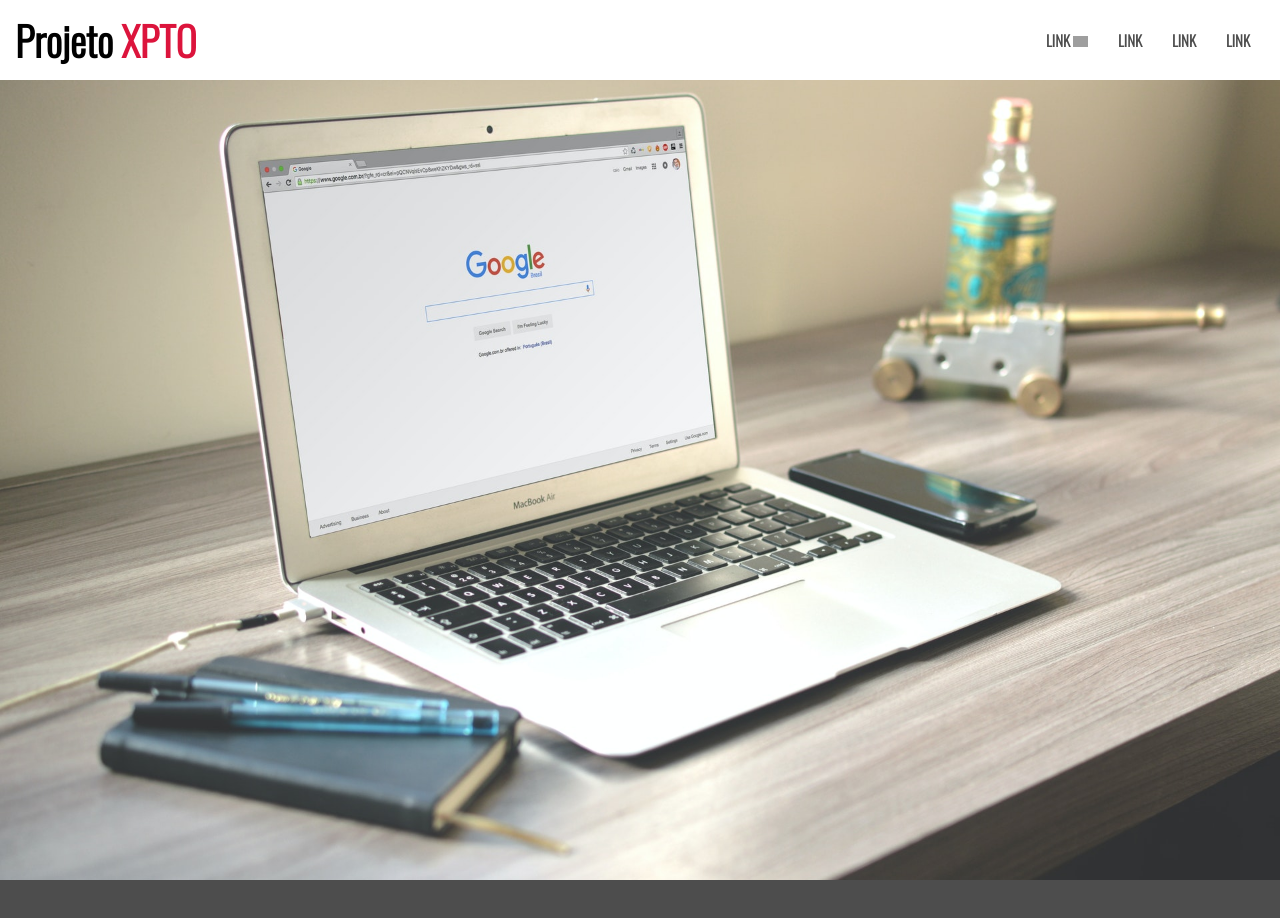
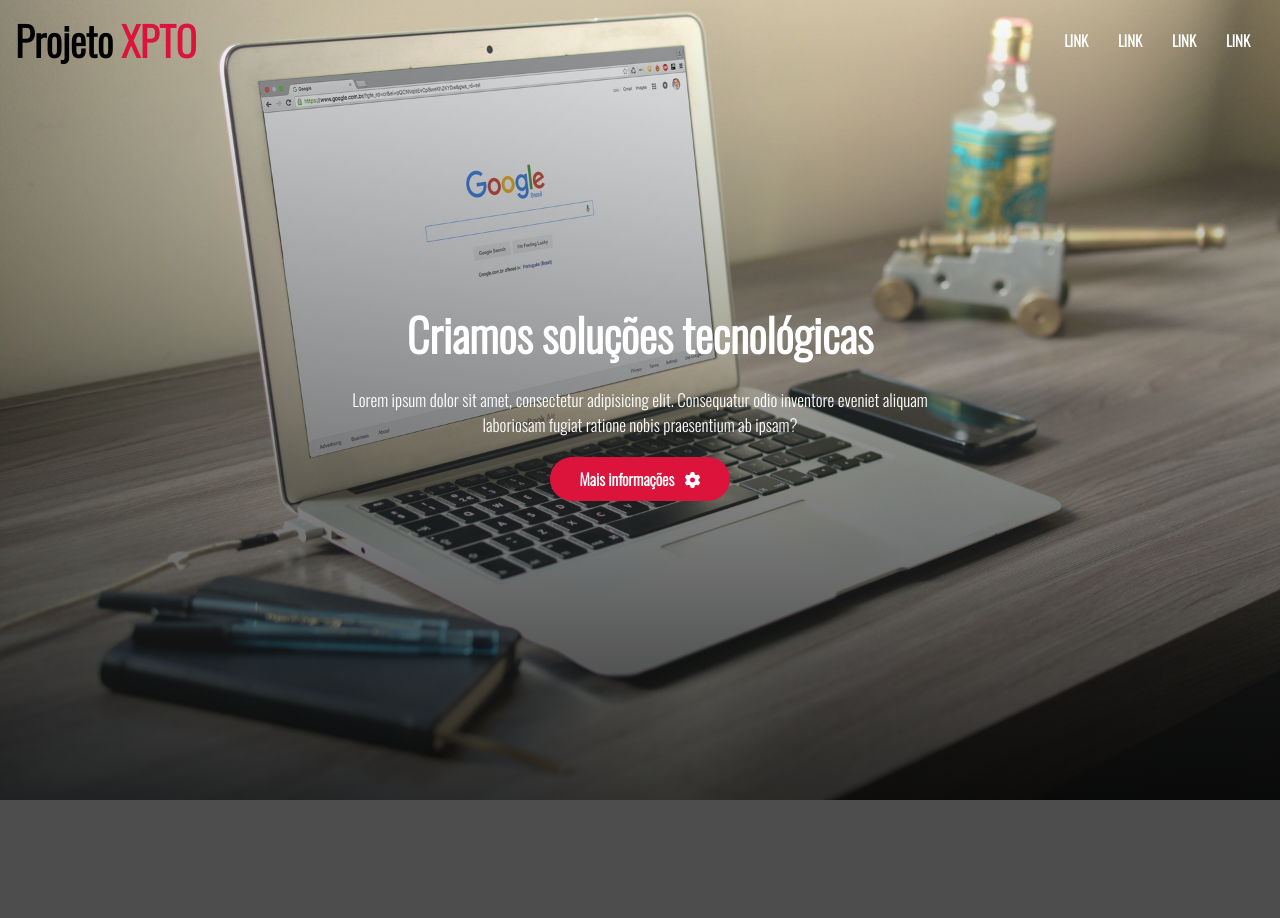
Before and after one commit to morodlucas/Aula-html-css, a plain HTML site: page aula3103/index.html in a window 1280 px wide. Shown: the top 918 px of the page. Drawn offline with nearby package versions, Linux system fonts and the light colour scheme; grey boxes are pictures that could not be loaded.

Commit message:
update aula 28/04

```diff
--- a/aula3103/css/style.css
+++ b/aula3103/css/style.css
@@ -10,6 +10,7 @@
 :root {
     --bg-gray: rgb(77, 77, 77);
     --color-pink: #dc143c;
+    --color-light:#fff
 }
 
 body{
@@ -35,6 +36,7 @@ a{
     align-items: center;
     justify-content: space-between;
     padding: 0 15px;
+    position: absolute;
 }
 
 .header-title{
@@ -54,7 +56,7 @@ a{
 }
 
 .header-nav a{
-    color: var(--bg-gray);
+    color: var(--color-light);
     font-size: 15px;
     text-transform: uppercase;
 }
@@ -75,12 +77,78 @@ a{
     background-attachment: fixed;
 }
 
-.tiktok{
-    max-width: 15px;
+/* inicio do hero */
+
+
+
+.hero{
+    color: var(--color-light);
+    display: flex;
+    flex-direction: column;
+    align-items: center;
+    justify-content: center;
+    padding: 0 10px;
+    text-align: center;
+}
+
+.hero-title{
+    font-size: 45px;
+    margin-bottom: 20px;
+}
+
+.hero-text{
+    font-size: 17px;
+    width: 50%;
+    margin-bottom: 20px;
+}
+
+.btn{
+    color: var(--color-light);
+    padding: 10px 30px;
+    font-weight: 700;
+    background-color: var(--color-pink);
+    transition: .7s;
+    border-radius: 70px;
+}
+.btn:hover{
+    background-color: transparent;
+    border: 1px solid;
+    border-radius: 70px;
+}
+/* https://fontawesome.com/icons/gear?s=solid */
+
+
+.gear{
+    margin-left: 7px;
+    animation: gear 1s infinite linear;
+}
+
+@keyframes identifier{
+    to{
+        transform: rotate(360deg);
+    }
+}
+
+
+
+/* fim hero */
+
+.cards{
+    display: flex;
+    align-items: center;
+    justify-content: space-evenly;
+}
+
+.card-item{
+    width: 30px;
+    height: 500px;
+    border: 1px solid var(--color-pink);
+    border-radius: 7px;
 }
 
 .bg-image-1 {
-    background-image: url(../images/pexels-caio-67112.jpg);
+    background-image: linear-gradient(to top, rgba(0, 0, 0, .8), rgba(0, 0, 0, 0)), url(../images/pexels-caio-67112.jpg);
+
 }
 
 .bg-image-2 {
--- a/aula3103/index.html
+++ b/aula3103/index.html
@@ -6,6 +6,11 @@
     <meta charset="UTF-8">
     <meta name="viewport" content="width=device-width, initial-scale=1.0">
     <title>Projeto XPTO</title>
+
+
+    <!-- fonte awesome -->
+    <link rel="stylesheet" href="https://cdnjs.cloudflare.com/ajax/libs/font-awesome/6.1.1/css/all.min.css" integrity="sha512-KfkfwYDsLkIlwQp6LFnl8zNdLGxu9YAA1QvwINks4PhcElQSvqcyVLLD9aMhXd13uQjoXtEKNosOWaZqXgel0g==" crossorigin="anonymous" referrerpolicy="no-referrer" />
+
 
     <!-- chamda do google fonts -->
     <link rel="preconnect" href="https://fonts.googleapis.com">
@@ -28,7 +33,7 @@
         <!-- o ul faz uma lista não ordenada - sem números -->
         <nav class="header-nav">
             <ul>
-                <li><a href="">link <img class="tiktok" src="https://seeklogo.com/images/T/tiktok-logo-B9AC5FE794-seeklogo.com.png" alt=""></a></li>
+                <li><a href="">link</a></li>
                 <li><a href="">link</a></li>
                 <li><a href="">link</a></li>
                 <li><a href="">link</a></li>
@@ -37,8 +42,19 @@
 
     </header>
 
+    <div class="container bg-image-1 hero" >
+        <h2 class="hero-title">Criamos soluções tecnológicas</h2>
+        <p class="hero-text">
+            Lorem ipsum dolor sit amet, consectetur adipisicing elit. Consequatur odio inventore eveniet aliquam laboriosam fugiat ratione nobis praesentium ab ipsam?
+        </p>
+
+        <a href="" class="btn">Mais informações <i class="fa-solid fa-gear gear"></i></a>
+
+
+    </div>
+
+
     <!-- Container 01 (.container)-->
-    <div class="container bg-image-1"></div>
     <div class="container bg-color-1"></div>
     <div class="container bg-image-2"></div>
     <div class="container bg-color-1"></div>
```
